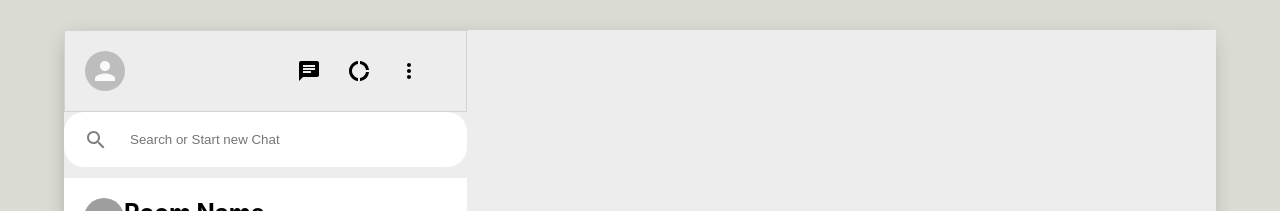
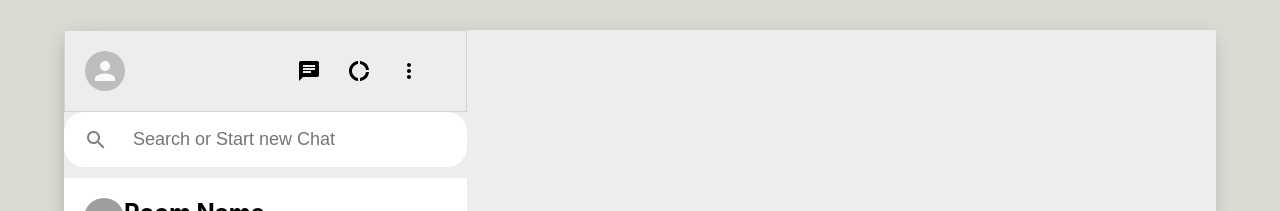
Before and after one commit to Moonwalkerr/ChatMee, a React (Create React App) app: page / in a window 1280 px wide. Shown: the top 211 px of the page. Built offline with nearby package versions, Linux system fonts and the light colour scheme; grey boxes are pictures that could not be loaded.

Commit message:
more styligns

```diff
--- a/src/comps/sidebar.css
+++ b/src/comps/sidebar.css
@@ -52,6 +52,9 @@
 .sidebar__searchContainer > input{
     border:none;
     margin-left:10px;
+    height:4vh;
+    font-size:18px;
+    padding:5px;
 }
 
 .sidebar__searchContainer > .MuiSvgIcon-root{
```
